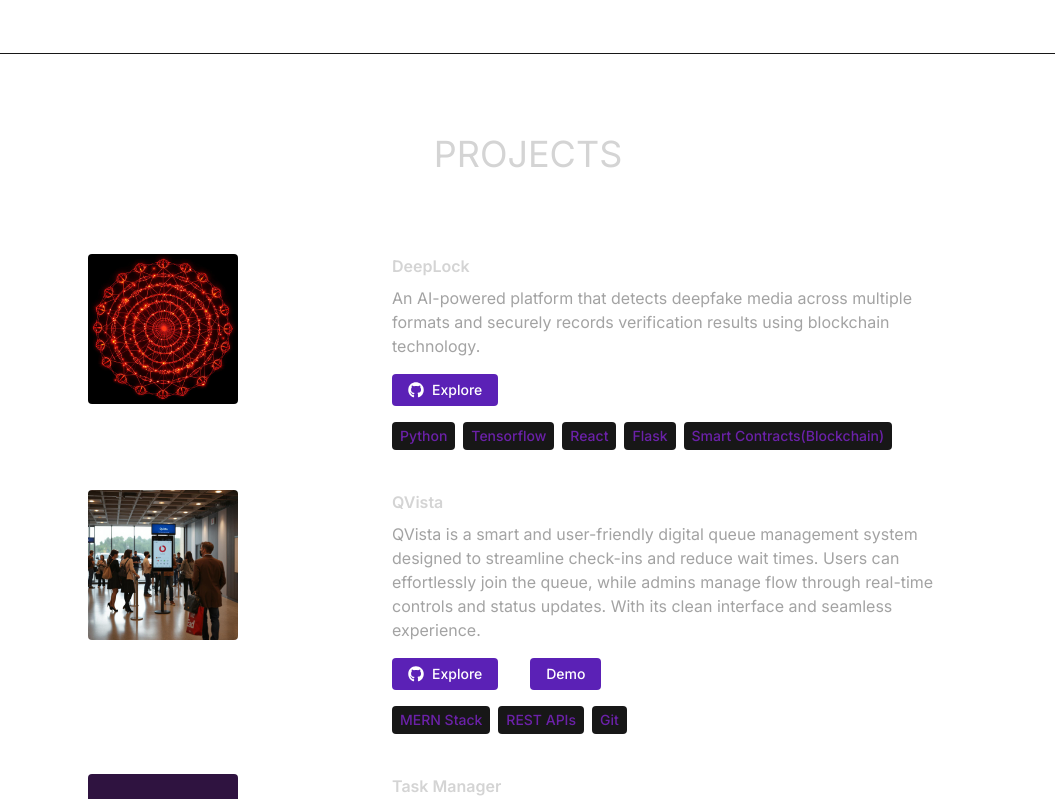
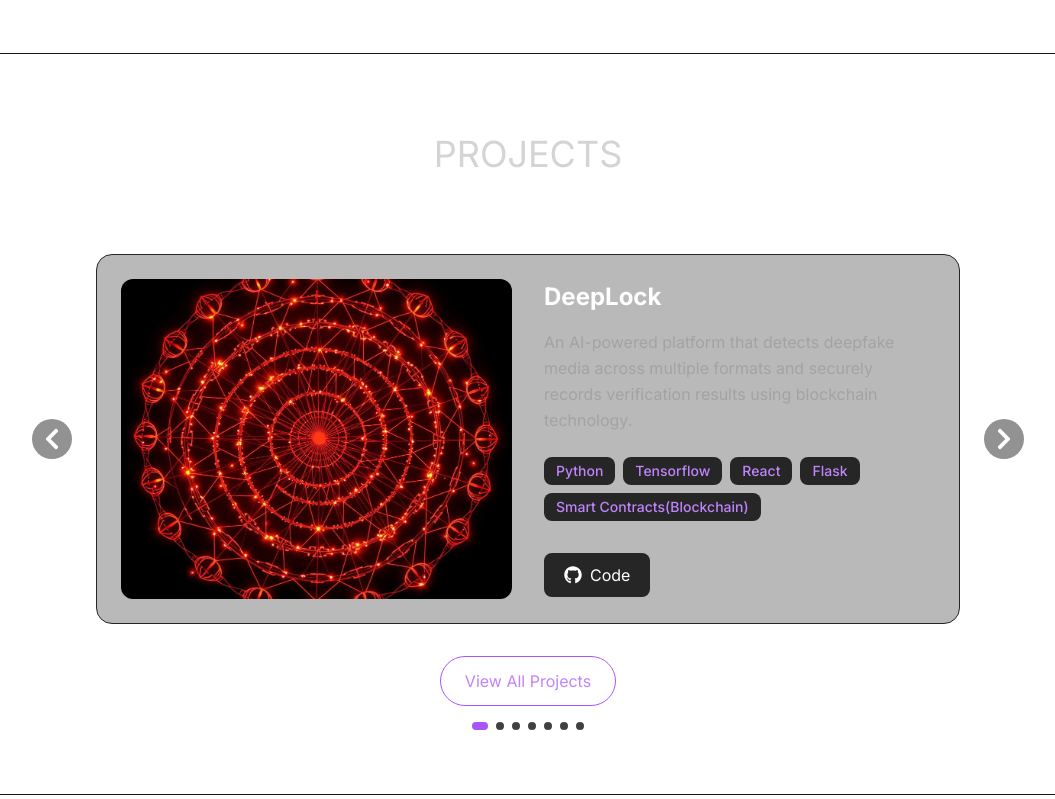
Before and after one commit to BavithSuvarna/bavithportfolio, a React (Vite) app: page / in a window 1280 px wide. Shown: the part 1900-2699 px from the top of the page, without its empty margins (112-1167 px from the left). Built offline with nearby package versions, Linux system fonts and the light colour scheme.

Commit message:
Added project Carousel for better displaying of projects

```diff
--- a/package.json
+++ b/package.json
@@ -12,7 +12,8 @@
     "lucide-react": "^0.515.0",
     "react": "^18.2.0",
     "react-dom": "^18.2.0",
-    "react-icons": "^5.5.0"
+    "react-icons": "^5.5.0",
+    "react-router-dom": "^7.12.0"
   },
   "devDependencies": {
     "@vitejs/plugin-react": "^4.5.2",
--- a/src/App.jsx
+++ b/src/App.jsx
@@ -1,34 +1,15 @@
-import Hero from "./components/Hero";
-import Navbar from "./components/Navbar";
-import About from "./components/Journey";
-import Experience from "./components/Experience";
-import Projects from "./components/Projects";
-import Technologies from "./components/Technologies";
-import Certifications from "./components/Certifications";
-import Contact from "./components/Contact";
-import Achievements from "./components/Achievements";
+import { BrowserRouter as Router, Routes, Route } from "react-router-dom";
+import Home from "./components/Home";
+import AllProjects from "./components/AllProjects";
 
 const App = () => {
   return (
-    <div className="overflow-x-hidden text-neutral-300 antialiased selection:bg-cyan-300 selection:text-cyan-900">
-      <div className="fixed top-0 -z-10 h-full w-full">
-        <div className="absolute top-0 z-[-2] h-screen w-screen bg-neutral-950 bg-[radial-gradient(ellipse_80%_80%_at_50%_-20%,rgba(120,119,198,0.3),rgba(255,255,255,0))]"></div>
-      </div>
-
-
-      <div className="container mx-auto px-8">
-        <Navbar />
-        <Hero />
-        <About />
-        <Experience />
-        <Projects />
-        <Technologies />
-        {/* <Certifications />  */}
-        <Achievements />
-        <Contact />
-
-      </div>
-    </div>
+    <Router>
+      <Routes>
+        <Route path="/" element={<Home />} />
+        <Route path="/projects" element={<AllProjects />} />
+      </Routes>
+    </Router>
   );
 };
 
--- /dev/null
+++ b/src/components/AllProjects.jsx
@@ -0,0 +1,80 @@
+import { PROJECTS } from "../constants";
+import { motion } from "framer-motion";
+import { Link } from "react-router-dom";
+import { FaGithub, FaArrowLeft } from "react-icons/fa";
+
+const AllProjects = () => {
+    return (
+        <div className="overflow-x-hidden text-neutral-300 antialiased selection:bg-cyan-300 selection:text-cyan-900 min-h-screen">
+            <div className="fixed top-0 -z-10 h-full w-full">
+                <div className="absolute top-0 z-[-2] h-screen w-screen bg-neutral-950 bg-[radial-gradient(ellipse_80%_80%_at_50%_-20%,rgba(120,119,198,0.3),rgba(255,255,255,0))]"></div>
+            </div>
+
+            <div className="container mx-auto px-8 py-12">
+                <Link to="/" className="inline-flex items-center gap-2 mb-8 text-purple-400 hover:text-purple-300 transition">
+                    <FaArrowLeft /> Back to Home
+                </Link>
+
+                <h2 className="mb-12 text-center text-4xl font-bold">All Projects</h2>
+
+                <div className="grid grid-cols-1 md:grid-cols-2 lg:grid-cols-4 gap-8">
+                    {PROJECTS.map((project, index) => (
+                        <motion.div
+                            key={index}
+                            initial={{ opacity: 0, y: 20 }}
+                            whileInView={{ opacity: 1, y: 0 }}
+                            transition={{ duration: 0.5, delay: index * 0.1 }}
+                            className="bg-neutral-900/50 rounded-xl p-6 border border-neutral-800 hover:border-purple-500/50 transition duration-300"
+                        >
+                            <img
+                                src={project.image}
+                                alt={project.title}
+                                className="w-full h-48 object-cover rounded-lg mb-4"
+                            />
+                            <h3 className="text-xl font-semibold mb-2">{project.title}</h3>
+                            <p className="text-neutral-400 text-sm mb-4 line-clamp-3">
+                                {project.description}
+                            </p>
+
+                            <div className="flex flex-wrap gap-2 mb-4">
+                                {project.technologies.slice(0, 3).map((tech, idx) => (
+                                    <span key={idx} className="text-xs bg-neutral-800 text-purple-300 px-2 py-1 rounded">
+                                        {tech}
+                                    </span>
+                                ))}
+                                {project.technologies.length > 3 && (
+                                    <span className="text-xs bg-neutral-800 text-purple-300 px-2 py-1 rounded">
+                                        +{project.technologies.length - 3}
+                                    </span>
+                                )}
+                            </div>
+
+                            <div className="flex gap-4">
+                                <a
+                                    href={project.github}
+                                    target="_blank"
+                                    rel="noopener noreferrer"
+                                    className="flex items-center gap-2 text-sm text-neutral-300 hover:text-white"
+                                >
+                                    <FaGithub /> Code
+                                </a>
+                                {project.demo && (
+                                    <a
+                                        href={project.demo}
+                                        target="_blank"
+                                        rel="noopener noreferrer"
+                                        className="flex items-center gap-2 text-sm text-purple-400 hover:text-purple-300"
+                                    >
+                                        Live Demo
+                                    </a>
+                                )}
+                            </div>
+                        </motion.div>
+                    ))}
+                </div>
+            </div>
+        </div>
+    );
+};
+
+export default AllProjects;
--- /dev/null
+++ b/src/components/Home.jsx
@@ -0,0 +1,31 @@
+import Hero from "./Hero";
+import Navbar from "./Navbar";
+import About from "./Journey";
+import Experience from "./Experience";
+import Projects from "./Projects";
+import Technologies from "./Technologies";
+import Achievements from "./Achievements";
+import Contact from "./Contact";
+
+const Home = () => {
+    return (
+        <div className="overflow-x-hidden text-neutral-300 antialiased selection:bg-cyan-300 selection:text-cyan-900">
+            <div className="fixed top-0 -z-10 h-full w-full">
+                <div className="absolute top-0 z-[-2] h-screen w-screen bg-neutral-950 bg-[radial-gradient(ellipse_80%_80%_at_50%_-20%,rgba(120,119,198,0.3),rgba(255,255,255,0))]"></div>
+            </div>
+
+            <div className="container mx-auto px-8">
+                <Navbar />
+                <Hero />
+                <About />
+                <Experience />
+                <Projects />
+                <Technologies />
+                <Achievements />
+                <Contact />
+            </div>
+        </div>
+    );
+};
+
+export default Home;
--- a/src/components/Projects.jsx
+++ b/src/components/Projects.jsx
@@ -1,76 +1,142 @@
+import { useState } from "react";
 import { PROJECTS } from "../constants";
-import {animate, motion} from "framer-motion";
-import { FaGithub } from "react-icons/fa";
+import { motion, AnimatePresence } from "framer-motion";
+import { FaGithub, FaChevronLeft, FaChevronRight } from "react-icons/fa";
+import { Link } from "react-router-dom";
 
 const Projects = () => {
+  const [currentIndex, setCurrentIndex] = useState(0);
+
+  const nextProject = () => {
+    setCurrentIndex((prev) => (prev === PROJECTS.length - 1 ? 0 : prev + 1));
+  };
+
+  const prevProject = () => {
+    setCurrentIndex((prev) => (prev === 0 ? PROJECTS.length - 1 : prev - 1));
+  };
+
+  const currentProject = PROJECTS[currentIndex];
+
   return (
     <section id="projects">
-  <div className="border-b border-neutral-900 pb-4">
+      <div className="border-b border-neutral-900 pb-16">
         <motion.h2
-    whileInView={{opacity:1, y:0}}
-            initial={{opacity:0,y:-100}}
-            transition={{duration:1}}
-    className="my-20 text-center text-4xl">PROJECTS</motion.h2>
-    <div>{PROJECTS.map((project, index) => (
-        <div key={index} className="mb-8 flex flex-wrap lg:justify-center">
+          whileInView={{ opacity: 1, y: 0 }}
+          initial={{ opacity: 0, y: -100 }}
+          transition={{ duration: 1 }}
+          className="my-20 text-center text-4xl"
+        >
+          PROJECTS
+        </motion.h2>
+
+        <div className="relative max-w-4xl mx-auto px-4">
+          <div className="flex items-center justify-center">
+            {/* Previous Button */}
+            <button
+              onClick={prevProject}
+              className="absolute left-0 lg:-left-12 z-10 p-2 bg-neutral-800/50 rounded-full hover:bg-neutral-700 text-white transition"
+            >
+              <FaChevronLeft size={24} />
+            </button>
+
+            {/* Project Card */}
+            <div className="w-full">
+              <AnimatePresence mode="wait">
                 <motion.div
-            whileInView={{opacity:1, x:0}}
-            initial={{opacity:0,x:-100}}
-            transition={{duration:1.5}}
-            className="w-full lg:w-1/4">
-            <img src={project.image} width={150} height={150} alt={project.title} className="mb-6 rounded"/>
-        </motion.div>
-        <motion.div
-        whileInView={{opacity:1, x:0}}
-            initial={{opacity:0,x:100}}
-            transition={{duration:1.5}}
-        className="w-full max-w-xl lg:w-3/4">
-        <h6 className="mb-2 font-semibold flex items-center gap-2">
-  {project.title}
-</h6>
-
-<p className="mb-4 text-neutral-400">{project.description}</p>
-<div className="mb-4 flex gap-8">
-  <a
-    href={project.github}
-    target="_blank"
-    rel="noopener noreferrer"
-    className="inline-flex items-center gap-2 rounded bg-violet-800 px-4 py-1.5 text-sm font-medium text-white hover:bg-violet-700 transition"
+                  key={currentIndex}
+                  initial={{ opacity: 0, x: 100 }}
+                  animate={{ opacity: 1, x: 0 }}
+                  exit={{ opacity: 0, x: -100 }}
+                  transition={{ duration: 0.4 }} // Faster transition for carousel feel
+                  className="flex flex-col lg:flex-row gap-8 bg-neutral-900/30 p-6 rounded-2xl border border-neutral-800"
                 >
-    <FaGithub size={16} />
-    Explore
-  </a>
-  {project.demo && (
-    <a
-      href={project.demo}
-      target="_blank"
-      rel="noopener noreferrer"
-      className="inline-flex items-center gap-2 rounded bg-violet-800 px-4 py-1.5 text-sm font-medium text-white hover:bg-violet-700 transition"
-    >
-      Demo
-    </a>
-  )}
+                  {/* Image Section */}
+                  <div className="w-full lg:w-1/2">
+                    <img
+                      src={currentProject.image}
+                      alt={currentProject.title}
+                      className="w-full h-64 lg:h-80 object-cover rounded-xl"
+                    />
                   </div>
 
+                  {/* Content Section */}
+                  <div className="w-full lg:w-1/2 flex flex-col justify-center">
+                    <h3 className="mb-4 text-2xl font-bold text-white">
+                      {currentProject.title}
+                    </h3>
+                    <p className="mb-6 text-neutral-400 leading-relaxed">
+                      {currentProject.description}
+                    </p>
 
-<div className="mt-4 flex flex-wrap">
-  {project.technologies.map((tech, index) => (
+                    <div className="flex flex-wrap gap-2 mb-8">
+                      {currentProject.technologies.map((tech, index) => (
                         <span
                           key={index}
-      className="mr-2 mb-2 rounded bg-neutral-900 px-2 py-1 text-sm font-medium text-purple-800"
+                          className="px-3 py-1 text-sm font-medium text-purple-400 bg-neutral-800 rounded-lg"
                         >
                           {tech}
                         </span>
                       ))}
                     </div>
 
+                    <div className="flex gap-4">
+                      <a
+                        href={currentProject.github}
+                        target="_blank"
+                        rel="noopener noreferrer"
+                        className="inline-flex items-center gap-2 px-5 py-2.5 bg-neutral-800 rounded-lg text-white hover:bg-neutral-700 transition"
+                      >
+                        <FaGithub size={18} />
+                        Code
+                      </a>
+                      {currentProject.demo && (
+                        <a
+                          href={currentProject.demo}
+                          target="_blank"
+                          rel="noopener noreferrer"
+                          className="inline-flex items-center gap-2 px-5 py-2.5 bg-purple-600 rounded-lg text-white hover:bg-purple-500 transition"
+                        >
+                          Live Demo
+                        </a>
+                      )}
+                    </div>
+                  </div>
                 </motion.div>
+              </AnimatePresence>
             </div>
+
+            {/* Next Button */}
+            <button
+              onClick={nextProject}
+              className="absolute right-0 lg:-right-12 z-10 p-2 bg-neutral-800/50 rounded-full hover:bg-neutral-700 text-white transition"
+            >
+              <FaChevronRight size={24} />
+            </button>
+          </div>
+
+          <div className="mt-8 flex justify-center">
+            <Link
+              to="/projects"
+              className="inline-flex items-center gap-2 px-6 py-3 border border-purple-500 text-purple-400 rounded-full hover:bg-purple-500/10 transition duration-300"
+            >
+              View All Projects
+            </Link>
+          </div>
+
+          {/* Dots Indicator (Optional but nice) */}
+          <div className="flex justify-center mt-4 gap-2">
+            {PROJECTS.map((_, idx) => (
+              <div
+                key={idx}
+                className={`w-2 h-2 rounded-full transition-all duration-300 ${idx === currentIndex ? 'bg-purple-500 w-4' : 'bg-neutral-700'}`}
+              />
             ))}
+          </div>
+
         </div>
       </div>
     </section>
   );
 };
 
-export default Projects
+export default Projects;
```
Also changed, not shown: 1 other file (tests, documents, lock files or other folders). Lines whose indentation alone changed are shown as unchanged.
